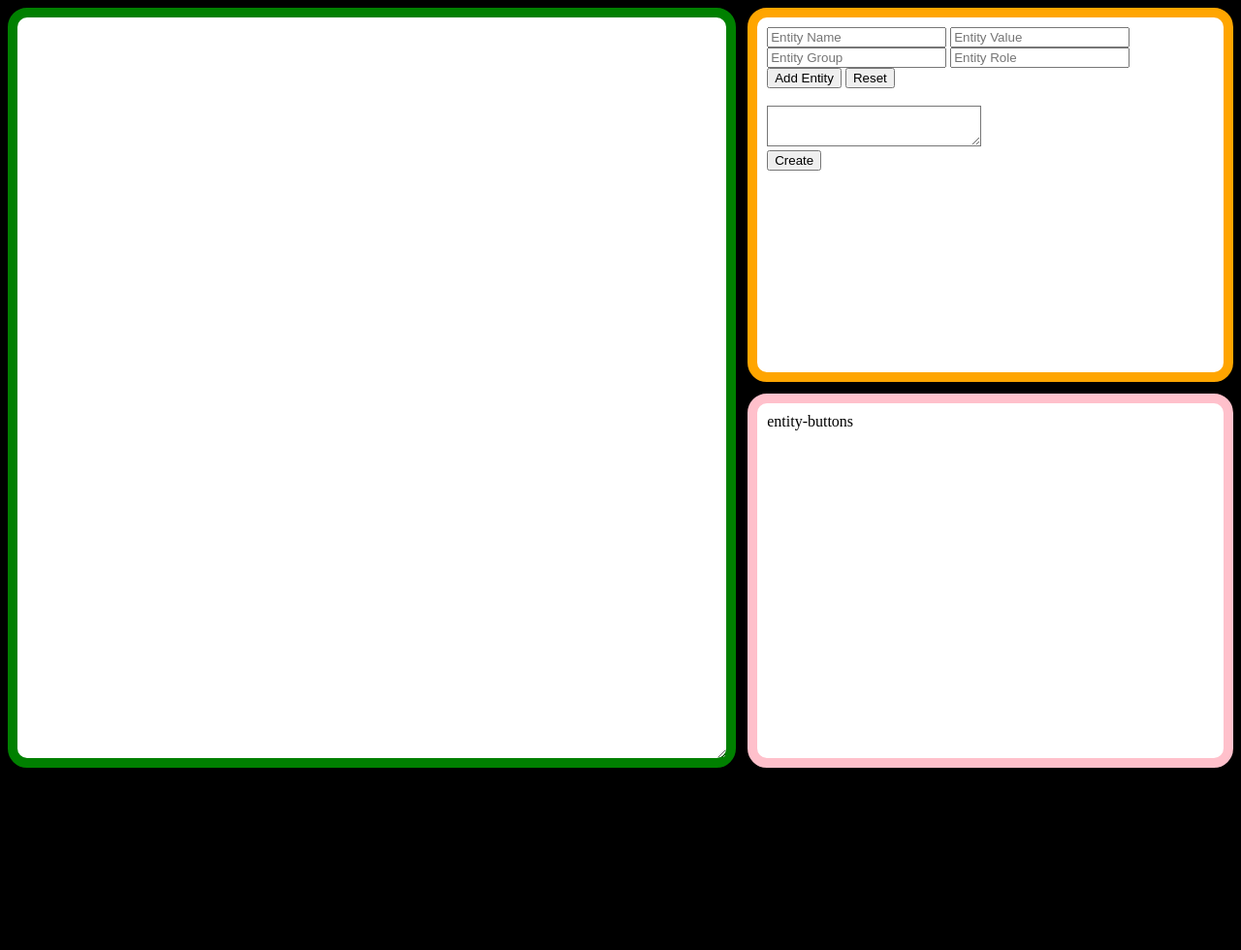
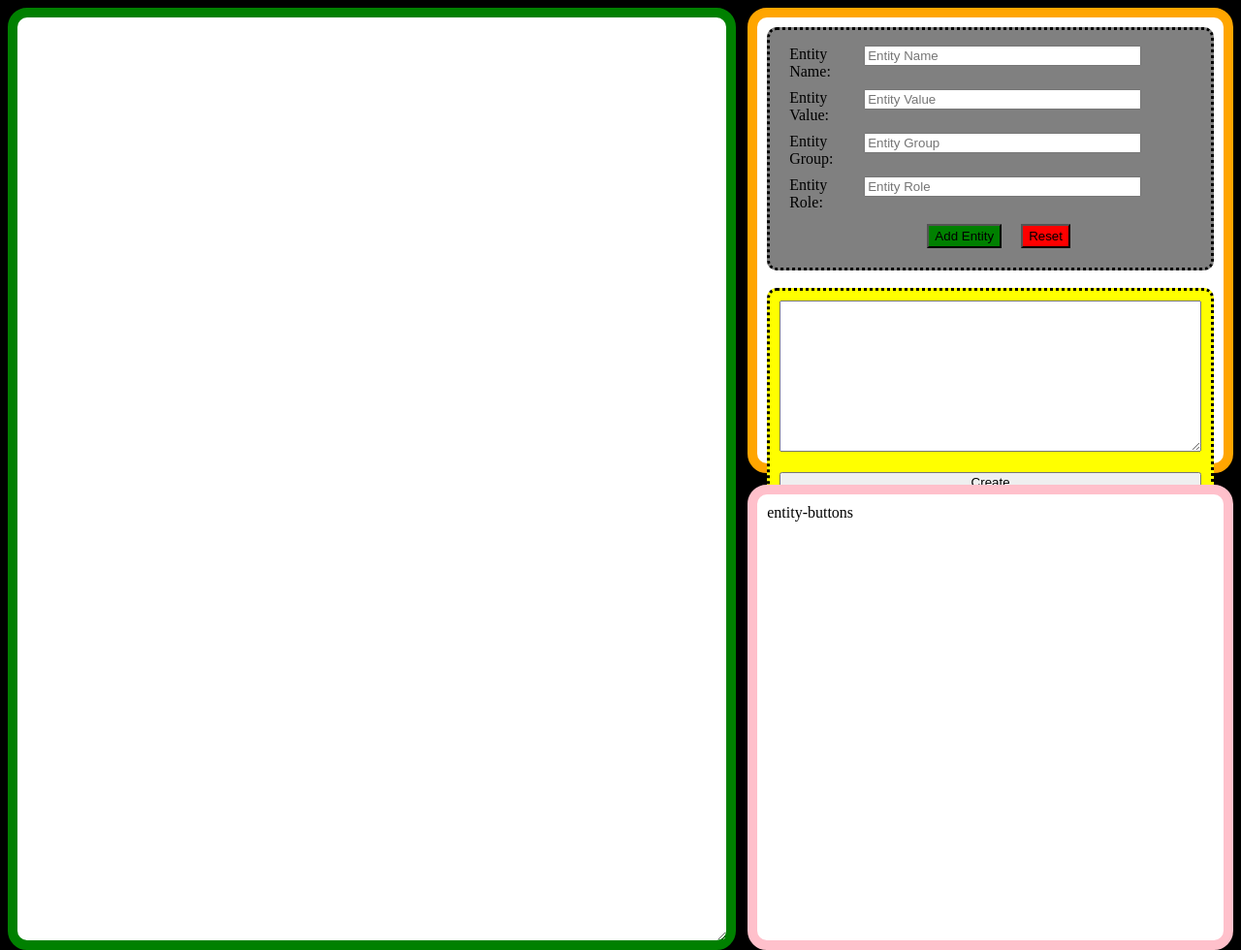
Before and after one commit to sathishlakshmanan/rasa-training-data-annotator, a plain HTML site: page index.html in a window 1280 px wide. Shown: the whole page at 97% size. Before the commit the page ends 800 px from the top, so only its background shows below. Drawn offline with Linux system fonts and the light colour scheme.

Commit message:
updated entity value inputs

```diff
--- a/css/textarea.css
+++ b/css/textarea.css
@@ -23,9 +23,9 @@ body{
 }
 
 #textarea-up{
-  color: red;
-  background-color: white;
+  color: black;
   font-size: 16px;
+  height: 150%;
 }
 
 .right{
@@ -43,8 +43,65 @@ body{
 }
 
 .entity-buttons{
+    display: grid;
   background-color: white;
   padding: 10px;
   border: 10px solid pink;
   border-radius: 20px;
 }
+
+.submit-entity{
+  display: flex;
+  grid-gap: 20px;
+  padding: 10px;
+  padding-left: 35%;
+  height: 25px;
+}
+
+input[type=submit]:hover {
+  cursor: pointer;
+  background-color: gray;
+}
+
+input[type=reset]:hover {
+  cursor: pointer;
+  background-color: brown;
+}
+
+.entity-form{
+  display: grid;
+  grid-template-rows: 1fr 1fr;
+  grid-gap: 3px;
+  background-color: gray;
+  padding: 10px;
+  border: 3px dotted black;
+  border-radius: 10px;
+}
+
+.create-entity{
+  display: grid;
+  grid-template-rows: 100px 1fr;
+  grid-gap: 3px;
+  background-color: yellow;
+  padding: 10px;
+  height: 45%;
+  border: 3px dotted black;
+  border-radius: 10px;
+}
+
+.row{
+  display: grid;
+  grid-template-columns: 1fr 4fr;
+}
+
+.left-column {
+  float: left;
+  margin-top: 6px;
+  padding-left: 10px;
+}
+
+.right-column {
+  float: right;
+  margin-top: 6px;
+  width: 100%;
+}
--- a/index.html
+++ b/index.html
@@ -1,9 +1,9 @@
 <!DOCTYPE html>
 <html>
     <head>
-        <title> Rasa Annotator </title>
+        <meta charset="UTF-8">
+        <title> Training data Annotator </title>
         <link rel="stylesheet" href="./css/textarea.css">
-        <style> </style>
     </head>
 
     <body>
@@ -14,25 +14,59 @@
 
             <div class="right">
                 <div class="entity-input">
-                    <form action="">
-                    <input type="text" id="entity-name" name="entity-name" placeholder="Entity Name">
-                    <input type="text" id="entity-value" name="entity-value" placeholder="Entity Value">
-                    <input type="text" id="entity-group" name="entity-group" placeholder="Entity Group">
-                    <input type="text" id="entity-role" name="entity-role" placeholder="Entity Role">
-                <br>
-                <input type="submit" value="Add Entity">
-                <input type="reset">
-                    </form>
-                <br>
-                <textarea id="textarea-up" placeholder="All the Entities">
-                </textarea>
-                <br>
-                <input type="submit" value="Create">
-                </div>
+                    <div class="form-input">
+                        <form class="entity-form" id="entity-form">
+                            <div class="row">
+                                <div class="left-column">
+                                    <label for="entity-name">Entity Name: </label>
+                                </div>
+                                <div class="right-column">
+                                    <input type="text" id="entity-name" name="entity" style="width:80%" placeholder="Entity Name">
+                                </div>
+                            </div>
+                            <div class="row">
+                                <div class="left-column">
+                                    <label for="entity-value">Entity Value: </label>
+                                </div>
+                                <div class="right-column">
+                                    <input type="text" id="entity-value" name="value" style="width:80%" placeholder="Entity Value">
+                                </div>
+                            </div>
+                            <div class="row">
+                                <div class="left-column">
+                                    <label for="entity-group">Entity Group: </label>
+                                </div>
+                                <div class="right-column">
+                                    <input type="text" id="entity-group" name="group" style="width:80%" placeholder="Entity Group">
+                                </div>
+                            </div>
+                            <div class="row">
+                                <div class="left-column">
+                                    <label for="entity-role">Entity Role: </label>
+                                </div>
+                                <div class="right-column">
+                                    <input type="text" id="entity-role" name="role" style="width:80%" placeholder="Entity Role">
+                                </div>
+                            </div>
+                            <div class="submit-entity">
+                                <input type="submit" style="background-color:green" id="submit" value="Add Entity">
+                                <input type="reset" style="background-color:red" value="Reset">
+                            </div>
+                        </form>
+                            </div>
+                            <br>
+                            <div class="create-entity">
+                                <textarea id="textarea-up">
 
-                <div class="entity-buttons"> entity-buttons
+                                </textarea>
+                                <br>
+                                <input type="submit" value="Create">
+                            </div>
+
+                    </div>
+                    <div class="entity-buttons" id="entity-buttons"> entity-buttons </div>
                 </div>
             </div>
-        </div>
+    <script src="./js/main.js"> </script>
     </body>
 </html>
```
